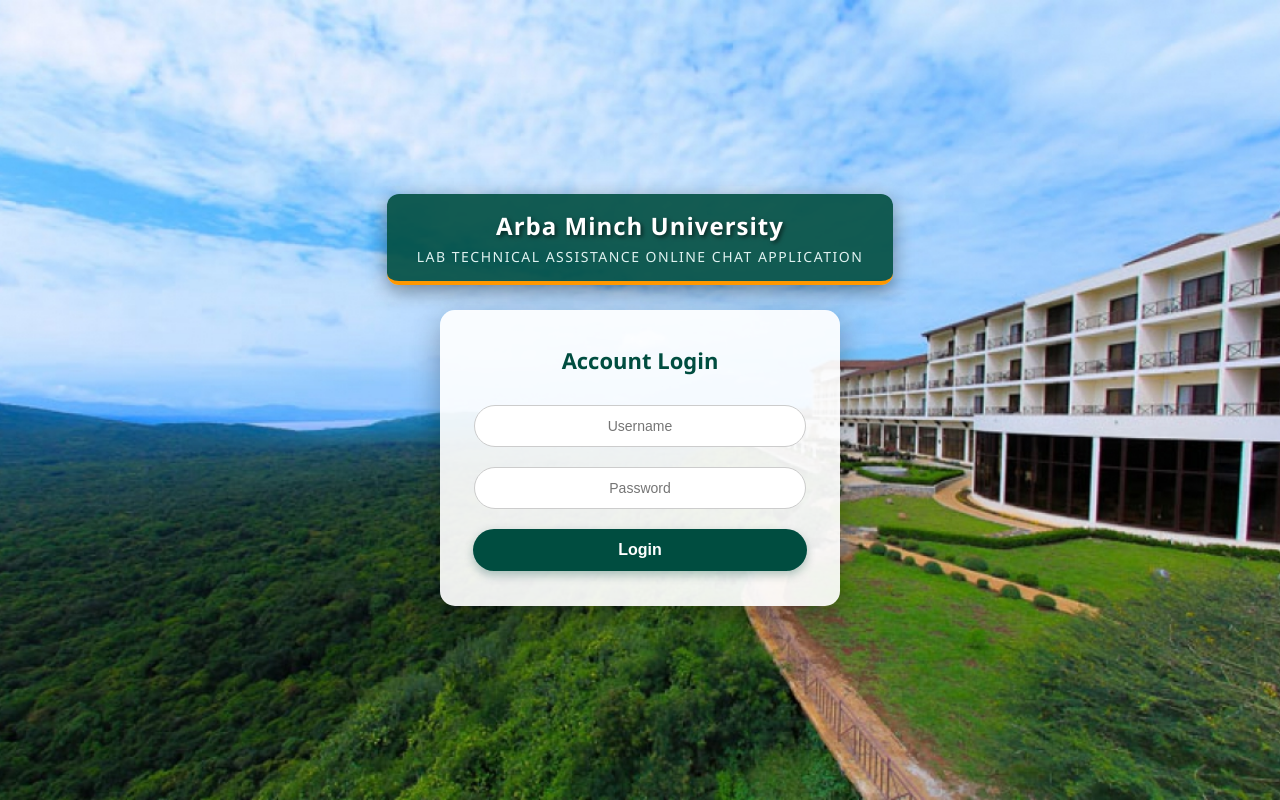
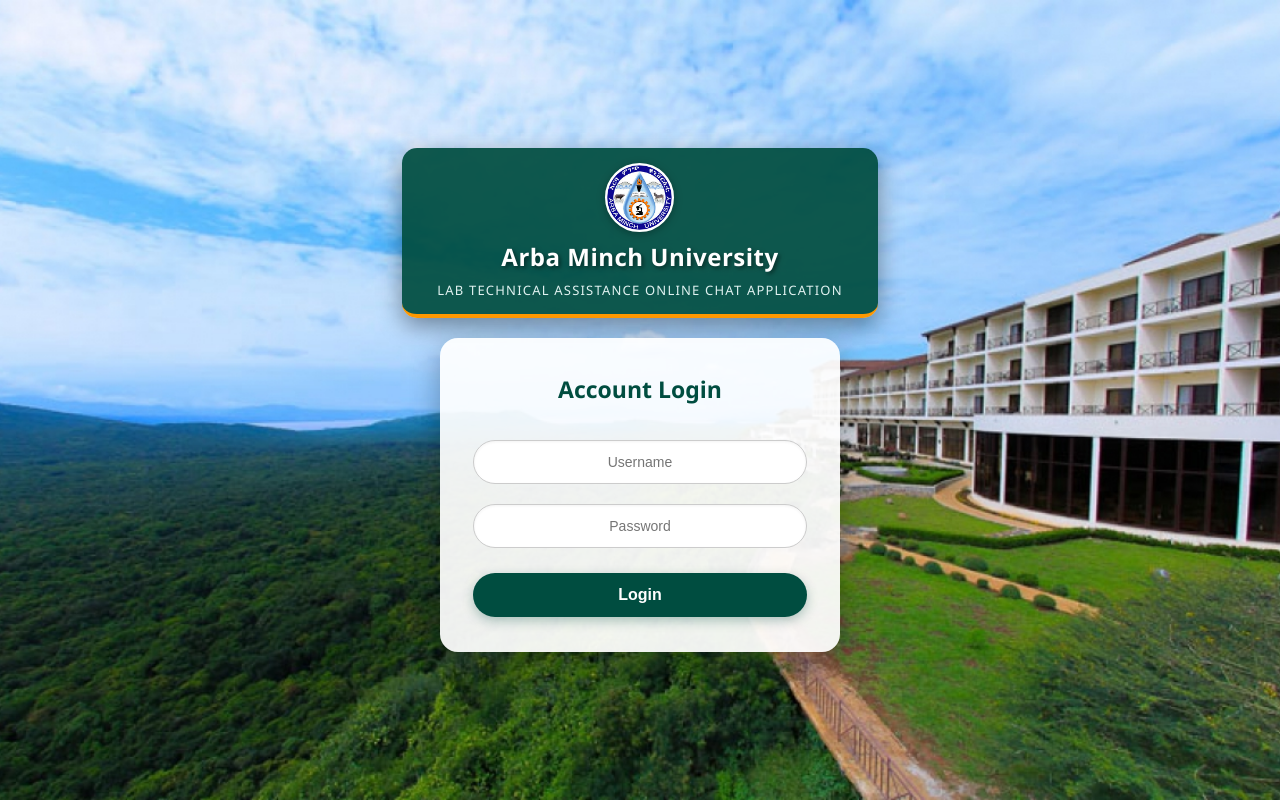
Before and after one commit to CherinetGama/cloud-chat-app, a Flask app: page /login in a window 1280 px wide. Run offline with Flask 3, Linux system fonts and the light colour scheme.

Commit message:
Update login.html

```diff
--- a/templates/login.html
+++ b/templates/login.html
@@ -15,66 +15,85 @@
             font-family: 'Segoe UI', Tahoma, Geneva, Verdana, sans-serif;
         }
 
-        /* የዩኒቨርሲቲው ስም ማሳያ የላይኛው ጽሑፍ ዲዛይን */
+        /* አናት ላይ ያለው የዩኒቨርሲቲው ስም ማሳያ ሳጥን */
         .app-title-container {
             text-align: center;
-            margin-bottom: 25px;
-            background: rgba(0, 77, 64, 0.9); /* ጥቁር አረንጓዴ ከጀርባው */
-            padding: 15px 30px;
-            border-radius: 12px;
-            box-shadow: 0 6px 20px rgba(0,0,0,0.4);
-            border-bottom: 4px solid #ff9800; /* ብርቱካናማ መስመር */
-            max-width: 450px;
+            margin-bottom: 20px;
+            background: rgba(0, 77, 64, 0.93); /* ጥቁር አረንጓዴ */
+            padding: 15px 35px;
+            border-radius: 15px;
+            box-shadow: 0 8px 25px rgba(0,0,0,0.4);
+            border-bottom: 4px solid #ff9800; /* ወርቃማ መስመር */
+            max-width: 460px;
+            display: flex;
+            flex-direction: column;
+            align-items: center;
+            gap: 8px;
         }
+
+        /* ክብ ቅርጽ ያለው የሎጎ ማሳያ */
+        .logo-img {
+            width: 65px;
+            height: 65px;
+            object-fit: cover;
+            border-radius: 50%;
+            border: 2px solid #ffffff;
+            box-shadow: 0 2px 8px rgba(0,0,0,0.3);
+            background: #ffffff;
+        }
+
         .app-title-container h1 {
             color: #ffffff;
             margin: 0;
             font-size: 24px;
             font-weight: bold;
-            letter-spacing: 1px;
-            text-shadow: 2px 2px 4px rgba(0,0,0,0.6);
+            letter-spacing: 0.5px;
+            text-shadow: 2px 2px 4px rgba(0,0,0,0.5);
         }
         .app-title-container p {
             color: #e0f2f1;
-            margin: 5px 0 0 0;
-            font-size: 14px;
+            margin: 0;
+            font-size: 13px;
             text-transform: uppercase;
-            letter-spacing: 1.5px;
+            letter-spacing: 1.2px;
+            font-weight: 500;
         }
 
-        /* የመግቢያ ሳጥን ዲዛይን */
+        /* የፎርሙ ሳጥን ዲዛይን */
         .container {
-            background: rgba(255, 255, 255, 0.92);
+            background: rgba(255, 255, 255, 0.93);
             padding: 35px 30px;
-            border-radius: 15px;
+            border-radius: 18px;
             text-align: center;
             width: 340px;
             box-shadow: 0 10px 30px rgba(0,0,0,0.3);
-            transition: all 0.3s ease;
         }
         .container h2 {
             color: #004d40;
             margin-top: 0;
-            margin-bottom: 20px;
-            font-size: 22px;
+            margin-bottom: 25px;
+            font-size: 23px;
+            font-weight: bold;
         }
         input {
             width: 90%;
-            padding: 12px;
+            padding: 13px;
             margin: 10px 0;
             border-radius: 25px;
             border: 1px solid #ccc;
             font-size: 14px;
             outline: none;
             text-align: center;
-            transition: border 0.3s;
+            box-shadow: inset 0 1px 3px rgba(0,0,0,0.05);
+            transition: all 0.3s;
         }
         input:focus {
             border: 2px solid #004d40;
+            box-shadow: 0 0 5px rgba(0, 77, 64, 0.3);
         }
         button {
             width: 98%;
-            padding: 12px;
+            padding: 13px;
             background: #004d40;
             color: white;
             border: none;
@@ -82,27 +101,30 @@
             cursor: pointer;
             font-weight: bold;
             font-size: 16px;
-            margin-top: 10px;
-            box-shadow: 0 4px 10px rgba(0,77,64,0.3);
-            transition: background 0.3s;
+            margin-top: 15px;
+            box-shadow: 0 4px 12px rgba(0,77,64,0.3);
+            transition: all 0.3s;
         }
         button:hover {
             background: #00796b;
+            transform: translateY(-1px);
         }
         .error-msg {
             color: #d32f2f;
             background: #ffebee;
-            padding: 8px;
-            border-radius: 5px;
+            padding: 10px;
+            border-radius: 25px;
             font-size: 13px;
             margin-bottom: 15px;
             font-weight: 500;
+            border: 1px solid #ffcdd2;
         }
     </style>
 </head>
 <body>
 
     <div class="app-title-container">
+        <img src="{{ url_for('static', filename='image_27f9e4.png') }}" class="logo-img" alt="AMU Logo">
         <h1>Arba Minch University</h1>
         <p>LAB Technical Assistance Online Chat Application</p>
     </div>
```
